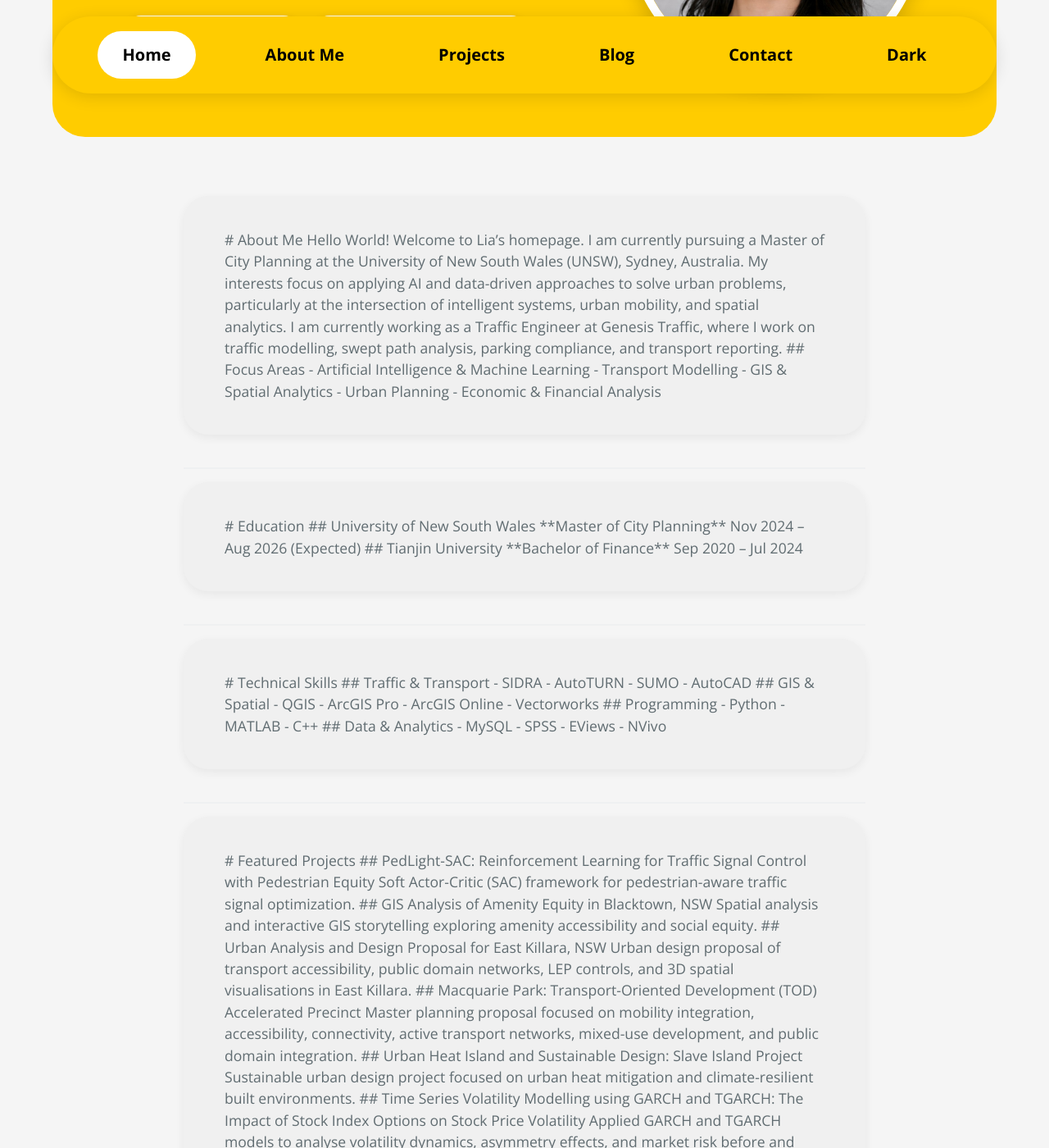
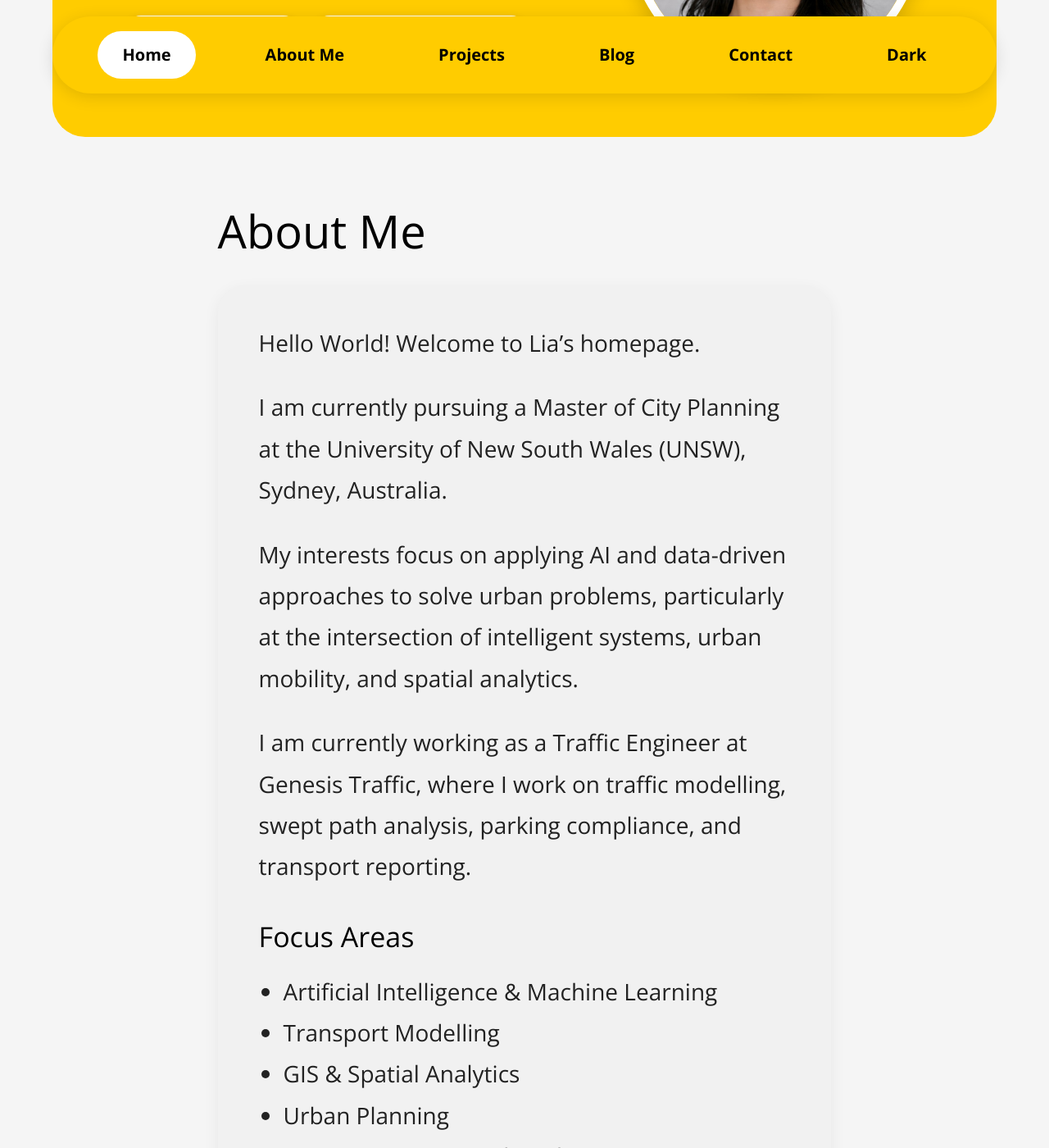
Before and after one commit to tszyeewun/tszyeewun.github.io, a Jekyll site: the page built from index.md, in a window 1280 px wide and 1400 px high, scrolled down 463 px. Shown: the whole window at 82% size. Built offline with Jekyll 4.4.1, drawn with Linux system fonts in a browser that asks for light colours; some of the changed text lies outside the part shown.

Commit message:
Refactor About Me section with HTML updates

```diff
--- a/index.md
+++ b/index.md
@@ -3,180 +3,217 @@ layout: default
 title: Home
 ---
 
-<div class="content-box">
+<section class="about-section">
 
-# About Me
+  <h1>About Me</h1>
 
-Hello World! Welcome to Lia’s homepage.
+  <div class="about-card">
 
-I am currently pursuing a Master of City Planning at the University of New South Wales (UNSW), Sydney, Australia.
+    <p>
+      Hello World! Welcome to Lia’s homepage.
+    </p>
 
-My interests focus on applying AI and data-driven approaches to solve urban problems, particularly at the intersection of intelligent systems, urban mobility, and spatial analytics.
+    <p>
+      I am currently pursuing a Master of City Planning at the University of New South Wales (UNSW), Sydney, Australia.
+    </p>
 
-I am currently working as a Traffic Engineer at Genesis Traffic, where I work on traffic modelling, swept path analysis, parking compliance, and transport reporting.
+    <p>
+      My interests focus on applying AI and data-driven approaches to solve urban problems, particularly at the intersection of intelligent systems, urban mobility, and spatial analytics.
+    </p>
 
-## Focus Areas
+    <p>
+      I am currently working as a Traffic Engineer at Genesis Traffic, where I work on traffic modelling, swept path analysis, parking compliance, and transport reporting.
+    </p>
 
-- Artificial Intelligence & Machine Learning
-- Transport Modelling
-- GIS & Spatial Analytics
-- Urban Planning
-- Economic & Financial Analysis
+    <h2>Focus Areas</h2>
 
-</div>
+    <ul>
+      <li>Artificial Intelligence & Machine Learning</li>
+      <li>Transport Modelling</li>
+      <li>GIS & Spatial Analytics</li>
+      <li>Urban Planning</li>
+      <li>Economic & Financial Analysis</li>
+    </ul>
 
----
+  </div>
 
-<div class="content-box">
+</section>
 
-# Education
+<section class="about-section">
 
-## University of New South Wales
+  <h1>Education</h1>
 
-**Master of City Planning**
-Nov 2024 – Aug 2026 (Expected)
+  <div class="about-card">
 
-## Tianjin University
+    <h2>University of New South Wales</h2>
 
-**Bachelor of Finance**
-Sep 2020 – Jul 2024
+    <p>
+      <strong>Master of City Planning</strong><br>
+      Nov 2024 – Aug 2026 (Expected)
+    </p>
 
-</div>
+    <h2>Tianjin University</h2>
 
----
+    <p>
+      <strong>Bachelor of Finance</strong><br>
+      Sep 2020 – Jul 2024
+    </p>
 
-<div class="content-box">
+  </div>
 
-# Technical Skills
+</section>
 
-## Traffic & Transport
+<section class="about-section">
 
-- SIDRA
-- AutoTURN
-- SUMO
-- AutoCAD
+  <h1>Technical Skills</h1>
 
-## GIS & Spatial
+  <div class="about-card">
 
-- QGIS
-- ArcGIS Pro
-- ArcGIS Online
-- Vectorworks
+    <h2>Traffic & Transport</h2>
 
-## Programming
+    <ul>
+      <li>SIDRA</li>
+      <li>AutoTURN</li>
+      <li>SUMO</li>
+      <li>AutoCAD</li>
+    </ul>
 
-- Python
-- MATLAB
-- C++
+    <h2>GIS & Spatial</h2>
 
-## Data & Analytics
+    <ul>
+      <li>QGIS</li>
+      <li>ArcGIS Pro</li>
+      <li>ArcGIS Online</li>
+      <li>Vectorworks</li>
+    </ul>
 
-- MySQL
-- SPSS
-- EViews
-- NVivo
+    <h2>Programming</h2>
 
-</div>
+    <ul>
+      <li>Python</li>
+      <li>MATLAB</li>
+      <li>C++</li>
+    </ul>
 
----
+    <h2>Data & Analytics</h2>
 
-<div class="content-box">
+    <ul>
+      <li>MySQL</li>
+      <li>SPSS</li>
+      <li>EViews</li>
+      <li>NVivo</li>
+    </ul>
 
-# Featured Projects
+  </div>
 
-## PedLight-SAC: Reinforcement Learning for Traffic Signal Control with Pedestrian Equity
+</section>
 
-Soft Actor-Critic (SAC) framework for pedestrian-aware traffic signal optimization.
+<section class="about-section">
 
-## GIS Analysis of Amenity Equity in Blacktown, NSW
+  <h1>Featured Projects</h1>
 
-Spatial analysis and interactive GIS storytelling exploring amenity accessibility and social equity.
+  <div class="about-card">
 
-## Urban Analysis and Design Proposal for East Killara, NSW
+    <h2>
+      PedLight-SAC: Reinforcement Learning for Traffic Signal Control with Pedestrian Equity
+    </h2>
 
-Urban design proposal of transport accessibility, public domain networks, LEP controls, and 3D spatial visualisations in East Killara.
+    <p>
+      Soft Actor-Critic (SAC) framework for pedestrian-aware traffic signal optimization.
+    </p>
 
-## Macquarie Park: Transport-Oriented Development (TOD) Accelerated Precinct
+    <h2>
+      GIS Analysis of Amenity Equity in Blacktown, NSW
+    </h2>
 
-Master planning proposal focused on mobility integration, accessibility, connectivity, active transport networks, mixed-use development, and public domain integration.
+    <p>
+      Spatial analysis and interactive GIS storytelling exploring amenity accessibility and social equity.
+    </p>
 
-## Urban Heat Island and Sustainable Design: Slave Island Project
+    <h2>
+      Urban Analysis and Design Proposal for East Killara, NSW
+    </h2>
 
-Sustainable urban design project focused on urban heat mitigation and climate-resilient built environments.
+    <p>
+      Urban design proposal of transport accessibility, public domain networks, LEP controls, and 3D spatial visualisations in East Killara.
+    </p>
 
-## Time Series Volatility Modelling using GARCH and TGARCH: The Impact of Stock Index Options on Stock Price Volatility
+    <h2>
+      Macquarie Park: Transport-Oriented Development (TOD) Accelerated Precinct
+    </h2>
 
-Applied GARCH and TGARCH models to analyse volatility dynamics, asymmetry effects, and market risk before and after the introduction of stock index options.
+    <p>
+      Master planning proposal focused on mobility integration, accessibility, connectivity, active transport networks, mixed-use development, and public domain integration.
+    </p>
 
-</div>
+  </div>
 
----
-
-<div class="content-box">
-
-# Contact
-
-- Email
-- LinkedIn
-- GitHub
-
-</div>
+</section>
 
 <style>
 
-.content-box{
+.about-section{
 
-  background:#f0f0f0;
+  width:90%;
 
-  padding:40px 50px;
+  max-width:1250px;
 
-  border-radius:30px;
-
-  margin-bottom:40px;
-
-  box-shadow:0 4px 12px rgba(0,0,0,0.06);
+  margin:40px auto;
 }
 
-.content-box h1{
+.about-section h1{
 
-  font-size:52px;
+  font-size:56px;
 
-  color:#000;
-
-  margin-bottom:30px;
-}
-
-.content-box h2{
-
-  margin-top:35px;
+  margin-bottom:25px;
 
   color:#000;
 }
 
-.content-box p,
-.content-box li{
+.about-card{
 
-  font-size:22px;
+  background:#f1f1f1;
+
+  padding:45px 50px;
+
+  border-radius:32px;
+
+  box-shadow:0 6px 20px rgba(0,0,0,0.06);
+}
+
+.about-card p,
+.about-card li{
+
+  font-size:28px;
 
   line-height:1.8;
 
   color:#222;
 }
 
-.content-box ul{
+.about-card h2{
+
+  margin-top:35px;
+
+  font-size:34px;
+
+  color:#000;
+}
+
+.about-card ul{
 
   padding-left:30px;
 }
 
-body.dark .content-box{
+body.dark .about-card{
 
   background:#1f1f1f;
 }
 
-body.dark .content-box h1,
-body.dark .content-box h2,
-body.dark .content-box p,
-body.dark .content-box li{
+body.dark .about-card p,
+body.dark .about-card li,
+body.dark .about-card h2,
+body.dark .about-section h1{
 
   color:white;
 }
```
